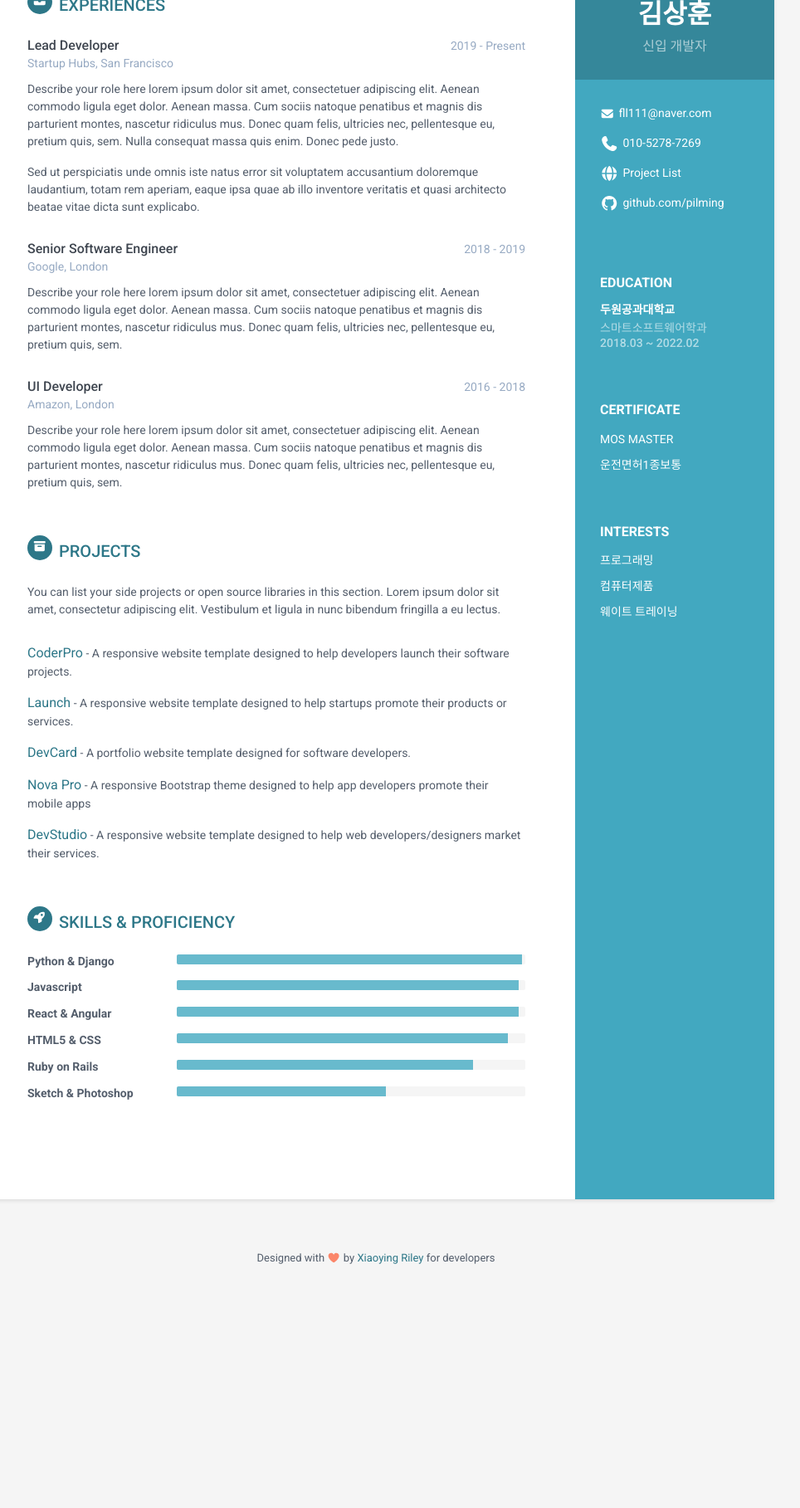
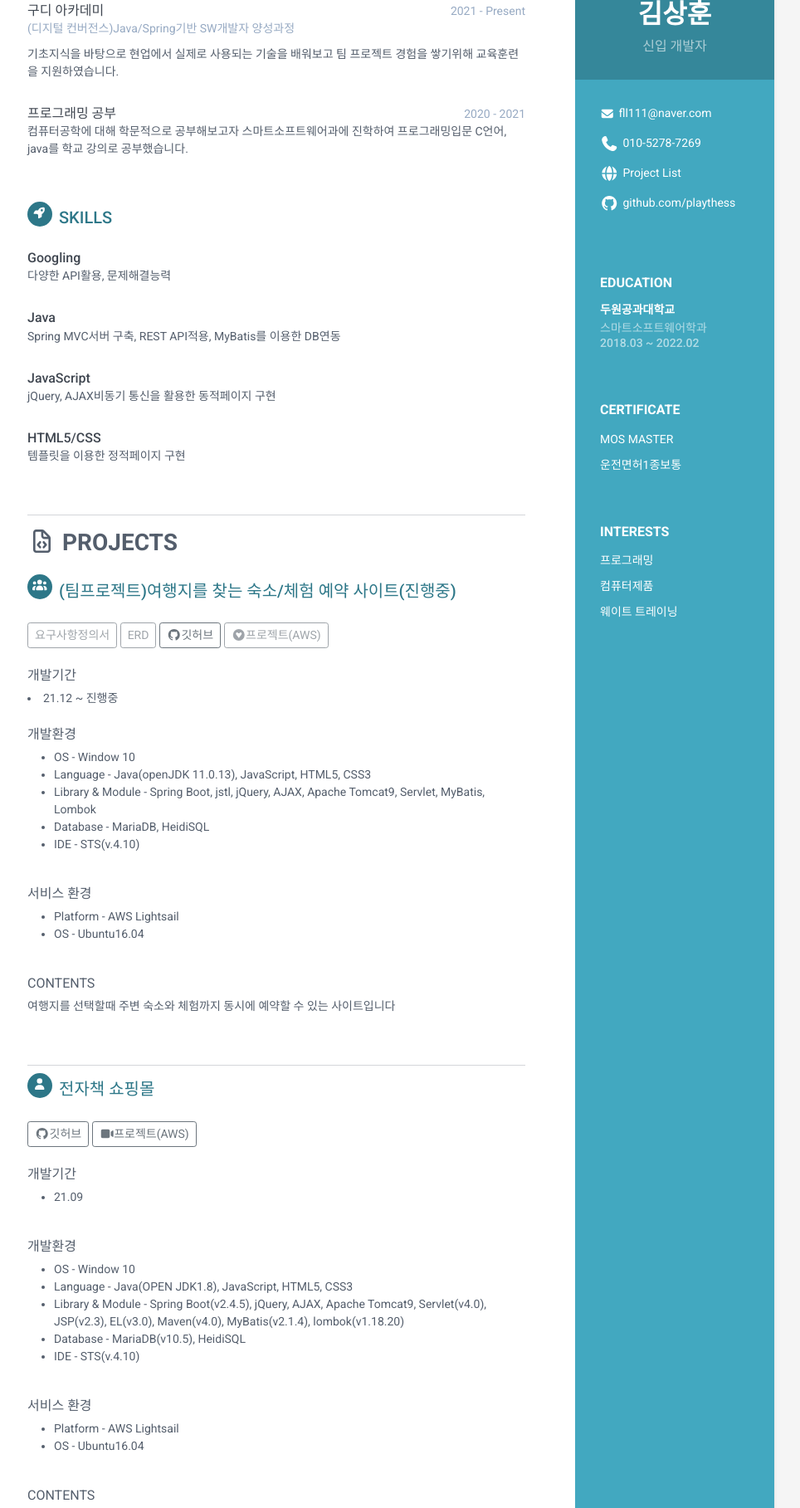
Before and after one commit to yyaallpp/yyaallpp.github.io, a plain HTML site: page index.html in a window 1280 px wide. Shown: the part 261-2078 px from the top of the page at 83% size, without its empty margins (187-1151 px from the left). Before the commit the page ends 1818 px from the top, so only its background shows below. Drawn offline with Linux system fonts and the light colour scheme.

Commit message:
Update index.html

```diff
--- a/index.html
+++ b/index.html
@@ -24,7 +24,7 @@
     <div class="wrapper">
         <div class="sidebar-wrapper">
             <div class="profile-container">
-                <img class="profile" src="assets/images/p1.jpg" alt="" style="width: 180px; height: 214px;"/>
+                <img class="profile" src="assets/images/p1.jpg" alt="" style="width: 165px; height: 214px;"/>
                 <h1 class="name">김상훈</h1>
                 <h3 class="tagline">신입 개발자</h3>
             </div><!--//profile-container-->
@@ -34,7 +34,7 @@
                     <li class="email"><i class="fas fa-envelope"></i>fll111@naver.com</li>
                     <li class="phone"><i class="fas fa-phone"></i>010-5278-7269</li>
                     <li class="website"><i class="fas fa-globe"></i><a href="" target="_blank" style="text-decoration:none ;">Project List</a></li>
-                    <li class="github"><i class="fab fa-github"></i><a href="https://github.com/pilming" target="_blank" style="text-decoration:none ;">github.com/pilming</a></li>
+                    <li class="github"><i class="fab fa-github"></i><a href="https://github.com/playthess" target="_blank" style="text-decoration:none ;">github.com/playthess</a></li>
                 </ul>
             </div><!--//contact-container-->
             <div class="education-container container-block">
@@ -66,11 +66,12 @@
         </div><!--//sidebar-wrapper-->
 
         <div class="main-wrapper">
-
+            <h3><i class="far fa-id-card"></i>&nbsp;INFORMATION</h3>
+            <br>
             <section class="section summary-section">
-                <h2 class="section-title"><span class="icon-holder"><i class="fas fa-user"></i></span>Career Profile</h2>
+                <h2 class="section-title"><span class="icon-holder"><i class="fas fa-user"></i></span>Introduce</h2>
                 <div class="summary">
-                    <p>Summarise your career here lorem ipsum dolor sit amet, consectetuer adipiscing elit. You can <a href="https://themes.3rdwavemedia.com/bootstrap-templates/resume/orbit-free-resume-cv-bootstrap-theme-for-developers/" target="_blank">download this free resume/CV template here</a>. Aenean commodo ligula eget dolor aenean massa. Cum sociis natoque penatibus et magnis dis parturient montes, nascetur ridiculus mus. Donec quam felis, ultricies nec, pellentesque eu.</p>
+                    <p></p>
                 </div><!--//summary-->
             </section><!--//section-->
 
@@ -80,125 +81,182 @@
                 <div class="item">
                     <div class="meta">
                         <div class="upper-row">
-                            <h3 class="job-title">Lead Developer</h3>
-                            <div class="time">2019 - Present</div>
+                            <h3 class="job-title">구디 아카데미</h3>
+                            <div class="time">2021 - Present</div>
                         </div><!--//upper-row-->
-                        <div class="company">Startup Hubs, San Francisco</div>
+                        <div class="company">(디지털 컨버전스)Java/Spring기반 SW개발자 양성과정</div>
                     </div><!--//meta-->
                     <div class="details">
-                        <p>Describe your role here lorem ipsum dolor sit amet, consectetuer adipiscing elit. Aenean commodo ligula eget dolor. Aenean massa. Cum sociis natoque penatibus et magnis dis parturient montes, nascetur ridiculus mus. Donec quam felis, ultricies nec, pellentesque eu, pretium quis, sem. Nulla consequat massa quis enim. Donec pede justo.</p>
-                        <p>Sed ut perspiciatis unde omnis iste natus error sit voluptatem accusantium doloremque laudantium, totam rem aperiam, eaque ipsa quae ab illo inventore veritatis et quasi architecto beatae vitae dicta sunt explicabo. </p>
+                        <p>기초지식을 바탕으로 현업에서 실제로 사용되는 기술을 배워보고 팀 프로젝트 경험을 쌓기위해 교육훈련을 지원하였습니다.</p>
                     </div><!--//details-->
                 </div><!--//item-->
-
                 <div class="item">
                     <div class="meta">
                         <div class="upper-row">
-                            <h3 class="job-title">Senior Software Engineer</h3>
-                            <div class="time">2018 - 2019</div>
+                            <h3 class="job-title">프로그래밍 공부</h3>
+                            <div class="time">2020 - 2021</div>
                         </div><!--//upper-row-->
-                        <div class="company">Google, London</div>
                     </div><!--//meta-->
                     <div class="details">
-                        <p>Describe your role here lorem ipsum dolor sit amet, consectetuer adipiscing elit. Aenean commodo ligula eget dolor. Aenean massa. Cum sociis natoque penatibus et magnis dis parturient montes, nascetur ridiculus mus. Donec quam felis, ultricies nec, pellentesque eu, pretium quis, sem.</p>
-
-                    </div><!--//details-->
-                </div><!--//item-->
-
-                <div class="item">
-                    <div class="meta">
-                        <div class="upper-row">
-                            <h3 class="job-title">UI Developer</h3>
-                            <div class="time">2016 - 2018</div>
-                        </div><!--//upper-row-->
-                        <div class="company">Amazon, London</div>
-                    </div><!--//meta-->
-                    <div class="details">
-                        <p>Describe your role here lorem ipsum dolor sit amet, consectetuer adipiscing elit. Aenean commodo ligula eget dolor. Aenean massa. Cum sociis natoque penatibus et magnis dis parturient montes, nascetur ridiculus mus. Donec quam felis, ultricies nec, pellentesque eu, pretium quis, sem.</p>
+                        <p>컴퓨터공학에 대해 학문적으로 공부해보고자 스마트소프트웨어과에 진학하여 프로그래밍입문 C언어, java를 학교 강의로 공부했습니다.</p>
                     </div><!--//details-->
                 </div><!--//item-->
 
             </section><!--//section-->
 
-            <section class="section projects-section">
-                <h2 class="section-title"><span class="icon-holder"><i class="fas fa-archive"></i></span>Projects</h2>
-                <div class="intro">
-                    <p>You can list your side projects or open source libraries in this section. Lorem ipsum dolor sit amet, consectetur adipiscing elit. Vestibulum et ligula in nunc bibendum fringilla a eu lectus.</p>
-                </div><!--//intro-->
+            <section class="section experiences-section">
+                <h2 class="section-title"><span class="icon-holder"><i class="fas fa-rocket"></i></span>Skills</h2>
                 <div class="item">
-                    <span class="project-title"><a href="https://themes.3rdwavemedia.com/bootstrap-templates/startup/coderpro-bootstrap-5-startup-template-for-software-projects/" target="_blank">CoderPro</a></span> - <span class="project-tagline">A responsive website template designed to help developers launch their software projects. </span>
-
+                    <div class="meta">
+                        <div class="upper-row">
+                            <h3 class="job-title">Googling</h3>
+                        </div><!--//upper-row-->
+                    </div><!--//meta-->
+                    <div class="details">
+                        <p>다양한 API활용, 문제해결능력</p>
+                    </div><!--//details-->
                 </div><!--//item-->
                 <div class="item">
-                    <span class="project-title"><a href="https://themes.3rdwavemedia.com/bootstrap-templates/startup/launch-bootstrap-5-template-for-saas-businesses/" target="_blank">Launch</a></span> - <span class="project-tagline">A responsive website template designed to help startups promote their products or services.</span>
+                    <div class="meta">
+                        <div class="upper-row">
+                            <h3 class="job-title">Java</h3>
+                        </div><!--//upper-row-->
+                    </div><!--//meta-->
+                    <div class="details">
+                        <p>Spring MVC서버 구축, REST API적용, MyBatis를 이용한 DB연동</p>
+                    </div><!--//details-->
                 </div><!--//item-->
                 <div class="item">
-                    <span class="project-title"><a href="https://themes.3rdwavemedia.com/bootstrap-templates/resume/devcard-bootstrap-5-vcard-portfolio-template-for-software-developers/" target="_blank">DevCard</a></span> - <span class="project-tagline">A portfolio website template designed for software developers.</span>
+                    <div class="meta">
+                        <div class="upper-row">
+                            <h3 class="job-title">JavaScript</h3>
+                        </div><!--//upper-row-->
+                    </div><!--//meta-->
+                    <div class="details">
+                        <p>jQuery, AJAX비동기 통신을 활용한 동적페이지 구현</p>
+                    </div><!--//details-->
                 </div><!--//item-->
                 <div class="item">
-                    <span class="project-title"><a href="https://themes.3rdwavemedia.com/bootstrap-templates/startup/bootstrap-template-for-mobile-apps-nova-pro/" target="_blank">Nova Pro</a></span> - <span class="project-tagline">A responsive Bootstrap theme designed to help app developers promote their mobile apps</span>
-                </div><!--//item-->
-                <div class="item">
-                    <span class="project-title"><a href="http://themes.3rdwavemedia.com/website-templates/responsive-bootstrap-theme-web-development-agencies-devstudio/" target="_blank">DevStudio</a></span> -
-                    <span class="project-tagline">A responsive website template designed to help web developers/designers market their services. </span>
+                    <div class="meta">
+                        <div class="upper-row">
+                            <h3 class="job-title">HTML5/CSS</h3>
+                        </div><!--//upper-row-->
+                    </div><!--//meta-->
+                    <div class="details">
+                        <p>템플릿을 이용한 정적페이지 구현</p>
+                    </div><!--//details-->
                 </div><!--//item-->
             </section><!--//section-->
-
-            <section class="skills-section section">
-                <h2 class="section-title"><span class="icon-holder"><i class="fas fa-rocket"></i></span>Skills &amp; Proficiency</h2>
-                <div class="skillset">
+            <hr>
+            <h3><i class="far fa-file-code"></i>&nbsp;PROJECTS</h3>
+            <br>
+            <section class="section projects-section">
+                <h2 class="section-title"><span class="icon-holder"><i class="fas fa-users"></i></span>(팀프로젝트)여행지를 찾는 숙소/체험 예약 사이트(진행중)</h2>
                 <div class="item">
-                        <h3 class="level-title">Python &amp; Django</h3>
-                        <div class="progress level-bar">
-						    <div class="progress-bar theme-progress-bar" role="progressbar" style="width: 99%" aria-valuenow="99" aria-valuemin="0" aria-valuemax="100"></div>
+                	<div class="project-type">
+						<button class="btn btn-outline-secondary btn-sm " disabled="disabled" onclick="window.open('https://docs.google.com/spreadsheets/d/1omXC62yiNCdB0oUPJnn-LmAC_HoI1sQIrzBtgTEbUl8')">요구사항정의서</button>
+						<a href="" target="_blank"><button class="btn btn-outline-secondary btn-sm" disabled="disabled">ERD</button></a>
+						<a href="https://github.com/playthess" target="_blank"><button class="btn btn-outline-secondary btn-sm"><i class="fab fa-github"></i>깃허브</button></a>
+						<a href="" target="_blank"><button class="btn btn-outline-secondary btn-sm" disabled="disabled"><i class="fab fa-gratipay"></i>프로젝트(AWS)</button></a>
 					</div>
+					<br>
+					<div class="project-type project-title">개발기간</div>
+					<u1>
+						<li class="project-type">21.12 ~ 진행중</li>
+					</u1>
+                	<br>
+                	<div class="project-type project-title">개발환경</div>
+                	<ul>
+	                	<li class="project-type">OS - Window 10</li>
+	                	<li class="project-type">Language - Java(openJDK 11.0.13), JavaScript, HTML5, CSS3</li>
+	                	<li class="project-type">Library & Module - Spring Boot, jstl, jQuery, AJAX, Apache Tomcat9, Servlet, MyBatis, Lombok</li>
+	                	<li class="project-type">Database - MariaDB, HeidiSQL</li>
+	                	<li class="project-type">IDE - STS(v.4.10)</li>
+                	</ul>
+                	<br>
+                	<div class="project-type project-title">서비스 환경</div>
+                	<ul>
+	                	<li class="project-type">Platform - AWS Lightsail</li>
+	                	<li class="project-type">OS - Ubuntu16.04</li>
+                	</ul>
+                	<br>
+                	<div class="project-type project-title">CONTENTS</div>
+                	<span class="project-tagline">여행지를 선택할때 주변 숙소와 체험까지 동시에 예약할 수 있는 사이트입니다 </span>
                 </div><!--//item-->
-
+            </section><!--//section-->
+            <hr>
+            <section class="section projects-section">
+                <h2 class="section-title"><span class="icon-holder"><i class="fas fa-user"></i></span>전자책 쇼핑몰</h2>
                 <div class="item">
-                        <h3 class="level-title">Javascript</h3>
-                        <div class="progress level-bar">
-						    <div class="progress-bar theme-progress-bar" role="progressbar" style="width: 98%" aria-valuenow="98" aria-valuemin="0" aria-valuemax="100"></div>
+                	<div class="project-type">
+						<a href="https://github.com/playthess" target="_blank"><button class="btn btn-outline-secondary btn-sm"><i class="fab fa-github"></i>깃허브</button></a>
+						<a href="" target="_blank"><button class="btn btn-outline-secondary btn-sm"><i class="fas fa-video"></i>프로젝트(AWS)</button></a>
 					</div>
+					<br>
+                    <div class="project-type project-title">개발기간</div>
+                    <ul>
+                		<li class="project-type">21.09</li>
+                	</ul>
+                	<br>
+                	<div class="project-type project-title">개발환경</div>
+                	<ul>
+	                	<li class="project-type">OS - Window 10</li>
+	                	<li class="project-type">Language - Java(OPEN JDK1.8), JavaScript, HTML5, CSS3</li>
+	                	<li class="project-type">Library & Module - Spring Boot(v2.4.5), jQuery, AJAX, Apache Tomcat9, Servlet(v4.0), JSP(v2.3), EL(v3.0), Maven(v4.0), MyBatis(v2.1.4), lombok(v1.18.20)</li>
+	                	<li class="project-type">Database - MariaDB(v10.5), HeidiSQL</li>
+	                	<li class="project-type">IDE - STS(v.4.10)</li>
+                	</ul>
+                	<br>
+                	<div class="project-type project-title">서비스 환경</div>
+                	<ul>
+	                	<li class="project-type">Platform - AWS Lightsail</li>
+	                	<li class="project-type">OS - Ubuntu16.04</li>
+                	</ul>
+                	<br>
+                	<div class="project-type project-title">CONTENTS</div>
+                	<span class="project-tagline">MySQL에서 제공하는 sakila 데이터베이스를 분석하여 DVD대여점에서 사용 가능한 웹페이지를 구현해보았습니다. 매출을 시작적으로 확인할수있는 직관적인 UI 제공을위해 외부 라이브러리르 활용하여 그래프를 추가하였습니다.</span>
                 </div><!--//item-->
-
+            </section><!--//section-->
+            <hr>
+            <section class="section projects-section">
+                <h2 class="section-title"><span class="icon-holder"><i class="fas fa-user"></i></span>캘린더 형식의 일정관리 프로그램</h2>
                 <div class="item">
-                        <h3 class="level-title">React &amp; Angular</h3>
-                        <div class="progress level-bar">
-						    <div class="progress-bar theme-progress-bar" role="progressbar" style="width: 98%" aria-valuenow="98" aria-valuemin="0" aria-valuemax="100"></div>
+                	<div class="project-type">
+						<a href="https://github.com/playthess" target="_blank"><button class="btn btn-outline-secondary btn-sm"><i class="fab fa-github"></i>깃허브</button></a>
+						<a href="" target="_blank"><button class="btn btn-outline-secondary btn-sm"><i class="fas fa-book"></i>프로젝트(AWS)</button></a>
 					</div>
+					<br>
+                    <div class="project-type project-title">개발기간</div>
+                	<ul>
+                		<li class="project-type">21.10</li>
+                	</ul>
+                	<br>
+                	<div class="project-type project-title">개발환경</div>
+                	<ul>
+	                	<li class="project-type">OS - Window 10</li>
+	                	<li class="project-type">Language - Java(OPEN JDK1.8), JavaScript, HTML5, CSS3</li>
+	                	<li class="project-type">Library & Module - Spring Boot(v2.4.5), jQuery, AJAX, Apache Tomcat9, Servlet(v4.0), JSP(v2.3), EL(v3.0), Maven(v4.0), MyBatis(v2.1.4), lombok(v1.18.20)</li>
+	                	<li class="project-type">Database - MariaDB(v10.5), HeidiSQL</li>
+	                	<li class="project-type">IDE - STS(v.4.10)</li>
+                	</ul>
+                	<br>
+                	<div class="project-type project-title">서비스 환경</div>
+                	<ul>
+	                	<li class="project-type">Platform - AWS Lightsail</li>
+	                	<li class="project-type">OS - Ubuntu16.04</li>
+                	</ul>
+                	<br>
+                	<div class="project-type project-title">CONTENTS</div>
+                    <span class="project-tagline">간단한 DB를 사용 Model2 방식으로 구현했으며 bootstrap을 사용하여 간단한 디자인을 했습니다.</span>
                 </div><!--//item-->
-
-                    <div class="item">
-                        <h3 class="level-title">HTML5 &amp; CSS</h3>
-                        <div class="progress level-bar">
-							    <div class="progress-bar theme-progress-bar" role="progressbar" style="width: 95%" aria-valuenow="95" aria-valuemin="0" aria-valuemax="100"></div>
-						</div>
-                    </div><!--//item-->
-
-                    <div class="item">
-                        <h3 class="level-title">Ruby on Rails</h3>
-                        <div class="progress level-bar">
-						    <div class="progress-bar theme-progress-bar" role="progressbar" style="width: 85%" aria-valuenow="85" aria-valuemin="0" aria-valuemax="100"></div>
-						</div>
-                    </div><!--//item-->
-
-                    <div class="item">
-                        <h3 class="level-title">Sketch &amp; Photoshop</h3>
-                        <div class="progress level-bar">
-						    <div class="progress-bar theme-progress-bar" role="progressbar" style="width: 60%" aria-valuenow="60" aria-valuemin="0" aria-valuemax="100"></div>
-						</div>
-                    </div><!--//item-->
-
-                </div>
-            </section><!--//skills-section-->
-
+            </section><!--//section-->
         </div><!--//main-body-->
     </div>
 
     <footer class="footer">
         <div class="text-center">
             <!--/* This template is free as long as you keep the footer attribution link. If you'd like to use the template without the attribution link, you can buy the commercial license via our website: themes.3rdwavemedia.com Thank you for your support. :) */-->
-            <small class="copyright">Designed with <i class="fas fa-heart"></i> by <a href="http://themes.3rdwavemedia.com" target="_blank">Xiaoying Riley</a> for developers</small>
+            <small class="copyright">Designed by KIM SANG HUN</small>
         </div><!--//container-->
     </footer><!--//footer-->
 
```
Lines whose indentation alone changed are shown as unchanged.
